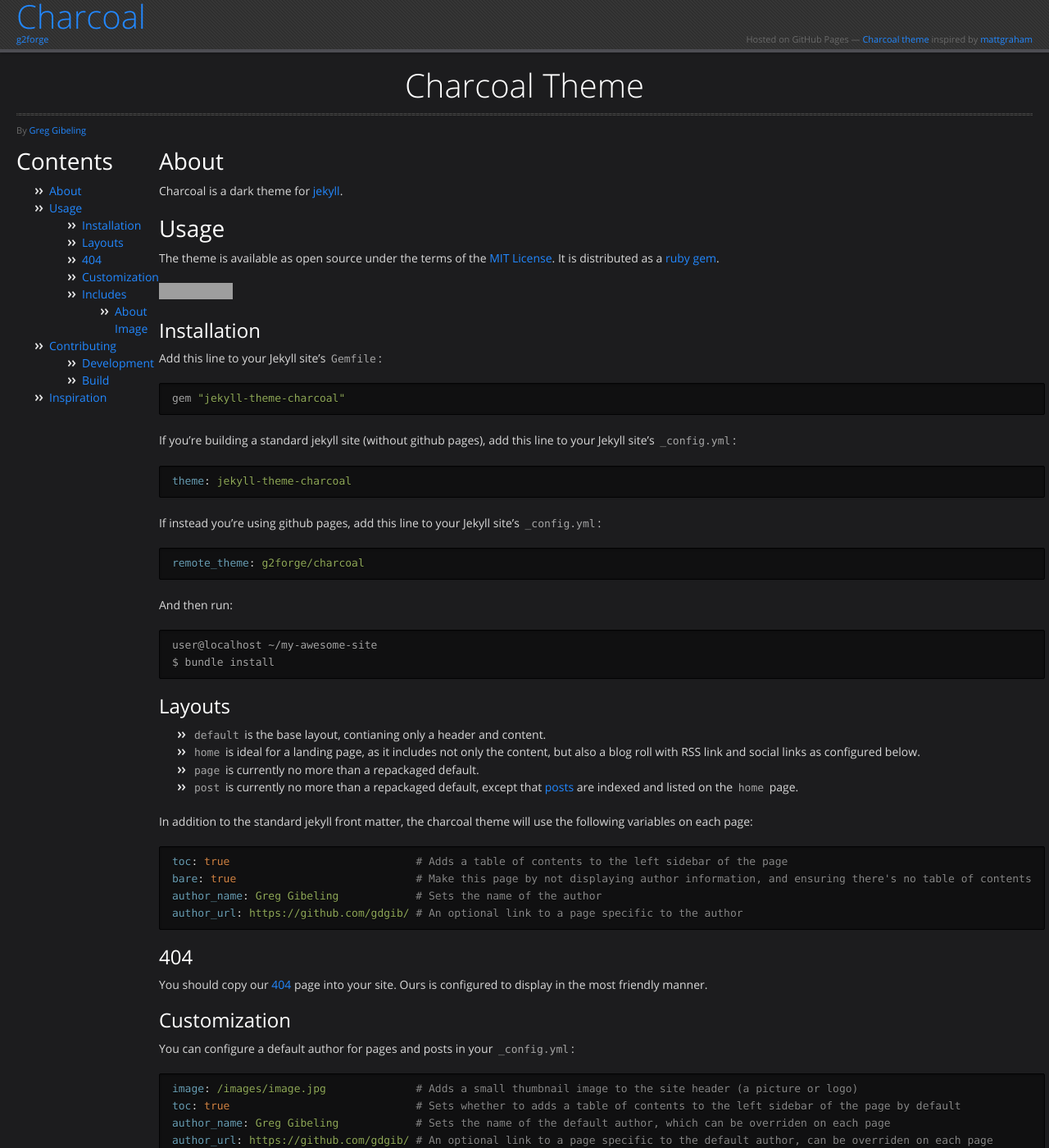
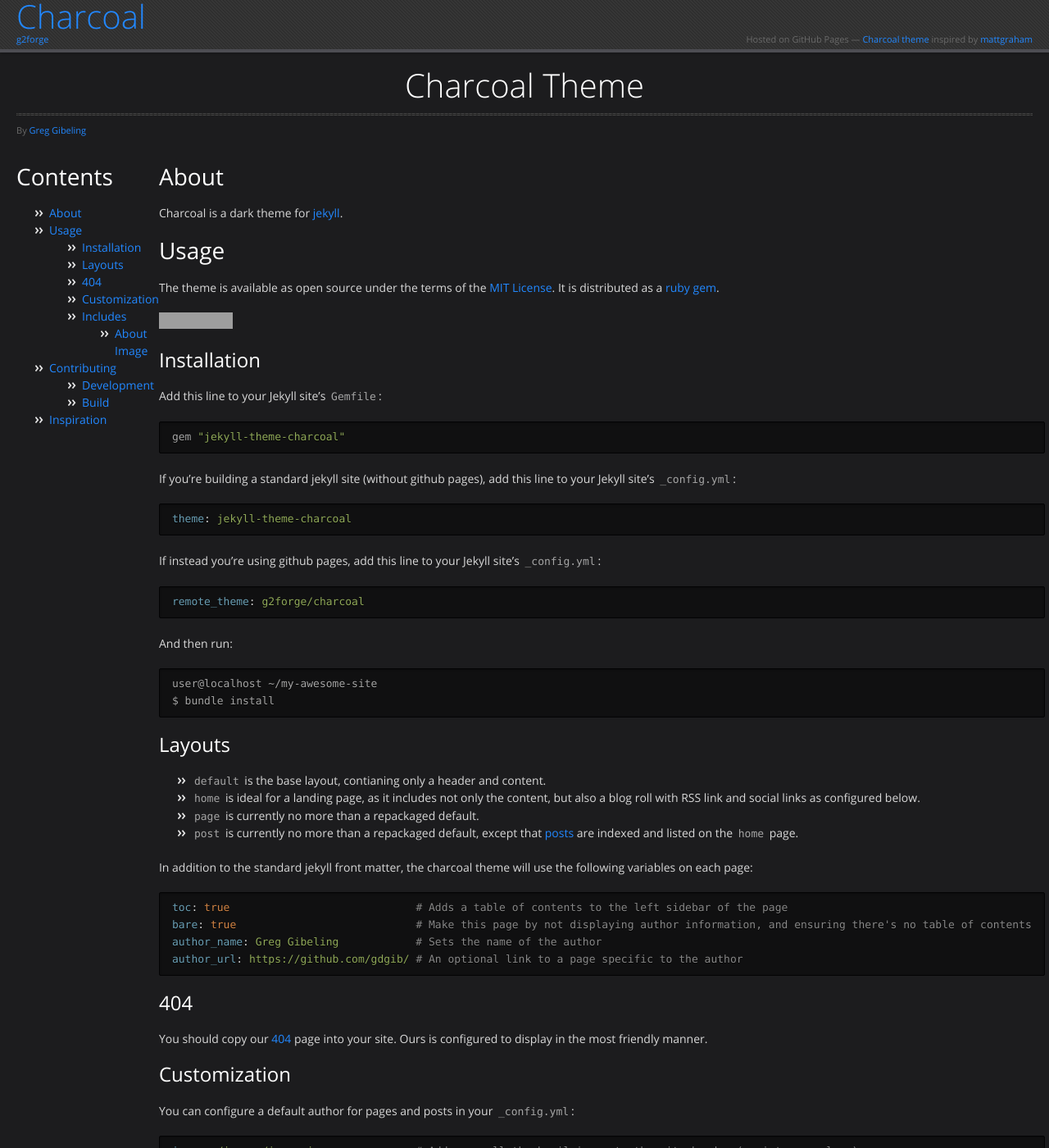
Before and after one commit to g2forge/charcoal, a Jekyll site: the page built from README.md, in a window 1280 px wide and 1400 px high. Shown: the whole window at 82% size. Built offline with Jekyll 4.4.1, drawn with Linux system fonts in a browser that asks for light colours; nearby versions of some CDN libraries; grey boxes are pictures that could not be loaded.

Commit message:
G2-241 Minor improvements, incl sorting out link margins

```diff
--- a/_sass/jekyll-theme-charcoal.scss
+++ b/_sass/jekyll-theme-charcoal.scss
@@ -33,11 +33,7 @@ ul, ol, dl {
 }
 
 h1, h2, h3, h4, h5, h6 {
-  position: relative;
-  z-index: -1;
   color: lighten($charcoal-color-text, 20%);
-  padding-top: $charcoal-header-height + 10px;
-  margin: -$charcoal-header-height - 10px 0 10px;
   font-family: 'OpenSansRegular', "Helvetica Neue", Helvetica, Arial, sans-serif;
   font-weight: normal;
 }
@@ -161,6 +157,13 @@ dt {
   font-weight: normal;
 }
 
+@mixin header_padding {
+  position: relative;
+  z-index: 0;
+  padding-top: $charcoal-header-height + 10px;
+  margin: -$charcoal-header-height - 10px 0 10px;
+}
+
 #header {
   z-index: 100;
   position: fixed;
@@ -172,6 +175,10 @@ dt {
   background: url(../images/nav-bg.gif) lighten($charcoal-color-background, 5%);
   border-bottom: 4px solid lighten($charcoal-color-background, 20%);
   box-shadow: 0px 1px 3px rgba(0,0,0,.25);
+
+  h1, h2, h3, h4, h5, h6 {
+    @include header_padding
+  }
 
   #title {
     margin: 0 0 0 0;
@@ -247,9 +254,14 @@ section {
   margin-top: $charcoal-header-height + 10px;
 
   img { max-width: 100%; }
-
-  .content { display: flex; }
+  .content {
+    display: flex;
+    .post-list h2 {
+      margin: 0;
+    }
+  }
   .sidebar { flex: 20%; }
+  .main { flex: 80%; }
 }
 
 #title {
@@ -258,6 +270,9 @@ section {
   margin: 0 0 15px 0;
   padding: 0 0 5px 0;
 
+  h1, h2, h3, h4, h5, h6 {
+    @include header_padding
+  }
   h1 {
     font-family: 'OpenSansLight', "Helvetica Neue", Helvetica, Arial, sans-serif;
     font-weight: normal;
```
Lines whose indentation alone changed are shown as unchanged.
